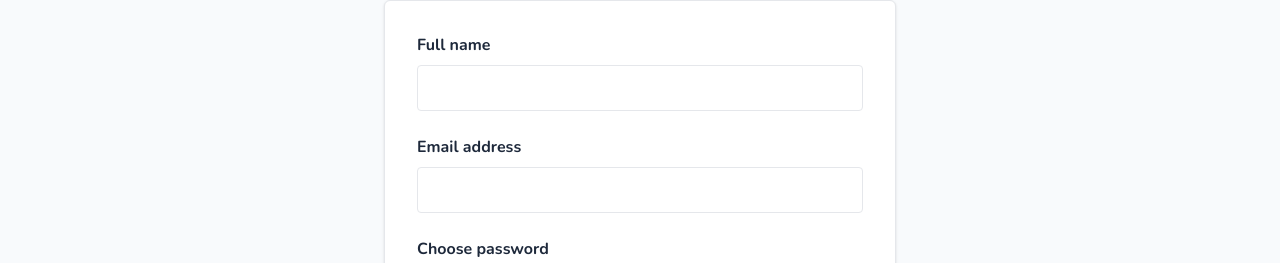
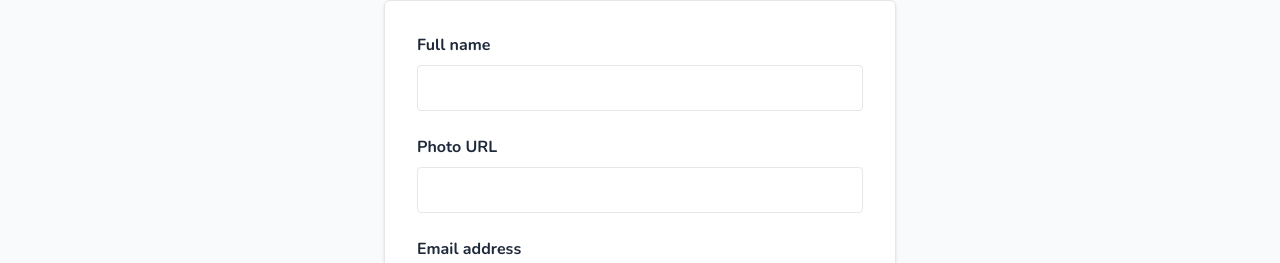
Before and after one commit to shamssujon/binary-bua-client, a React (Create React App) app: page /register in a window 1280 px wide. Shown: the part 288-551 px from the top of the page. Built offline with nearby package versions, Linux system fonts and the light colour scheme; no server answers.

Commit message:
Update user profile

```diff
--- a/src/contexts/AuthProvider.js
+++ b/src/contexts/AuthProvider.js
@@ -5,7 +5,8 @@ import {
 	onAuthStateChanged,
 	signInWithEmailAndPassword,
 	signInWithPopup,
-    signOut
+	signOut,
+	updateProfile
 } from "firebase/auth";
 import React, { createContext, useEffect, useState } from "react";
 import toast from "react-hot-toast";
@@ -51,6 +52,12 @@ const AuthProvider = ({ children }) => {
 		return signOut(auth);
 	};
 
+	// Update User name and photo
+	const updateUserProfile = (profile) => {
+		setLoading(true);
+		return updateProfile(auth.currentUser, profile);
+	};
+
 	// Observer
 	useEffect(() => {
 		const unsubscribe = onAuthStateChanged(auth, (currentUser) => {
@@ -72,6 +79,7 @@ const AuthProvider = ({ children }) => {
 		googleSignIn,
 		successToast,
 		errorToast,
+		updateUserProfile,
 	};
 	return <AuthContext.Provider value={value}>{children}</AuthContext.Provider>;
 };
--- a/src/pages/RegisterPage.js
+++ b/src/pages/RegisterPage.js
@@ -5,7 +5,8 @@ import { Link, useLocation, useNavigate } from "react-router-dom";
 import { AuthContext } from "../contexts/AuthProvider";
 
 const RegisterPage = () => {
-	const { createUser, googleSignIn, successToast, errorToast } = useContext(AuthContext);
+	const { createUser, googleSignIn, successToast, errorToast, updateUserProfile } =
+		useContext(AuthContext);
 
 	const location = useLocation();
 	const navigate = useNavigate();
@@ -19,14 +20,25 @@ const RegisterPage = () => {
 		formState: { errors },
 	} = useForm();
 
+	const handleUpdateUserProfile = (name, photoUrl) => {
+		const profile = {
+			displayName: name,
+			photoURL: photoUrl,
+		};
+		updateUserProfile(profile)
+			.then(() => {})
+			.catch((e) => console.error(e));
+	};
+
 	const onSubmit = (userCredentials) => {
-		const { name, email, password } = userCredentials;
+		const { name, photoUrl, email, password } = userCredentials;
 
 		createUser(email, password)
 			.then((result) => {
 				const user = result.user;
 				console.log(user);
 				successToast("Account created successfully!");
+				handleUpdateUserProfile(name, photoUrl);
 				// Navigate user back to where they came from
 				navigate(from, { replace: true });
 			})
@@ -72,6 +84,17 @@ const RegisterPage = () => {
 							{errors.name && (
 								<p className="text-sm text-rose-500">Name is required</p>
 							)}
+						</div>
+						<div className="grid gap-2">
+							<label htmlFor="photoUrl" className="font-bold">
+								Photo URL
+							</label>
+							<input
+								id="photoUrl"
+								type="text"
+								{...register("photoUrl")}
+								className="block w-full rounded border px-4 py-2 text-lg focus:outline-2 focus:outline-cyan-600"
+							/>
 						</div>
 						<div className="grid gap-2">
 							<label htmlFor="email" className="font-bold">
```
Lines whose indentation alone changed are shown as unchanged.
